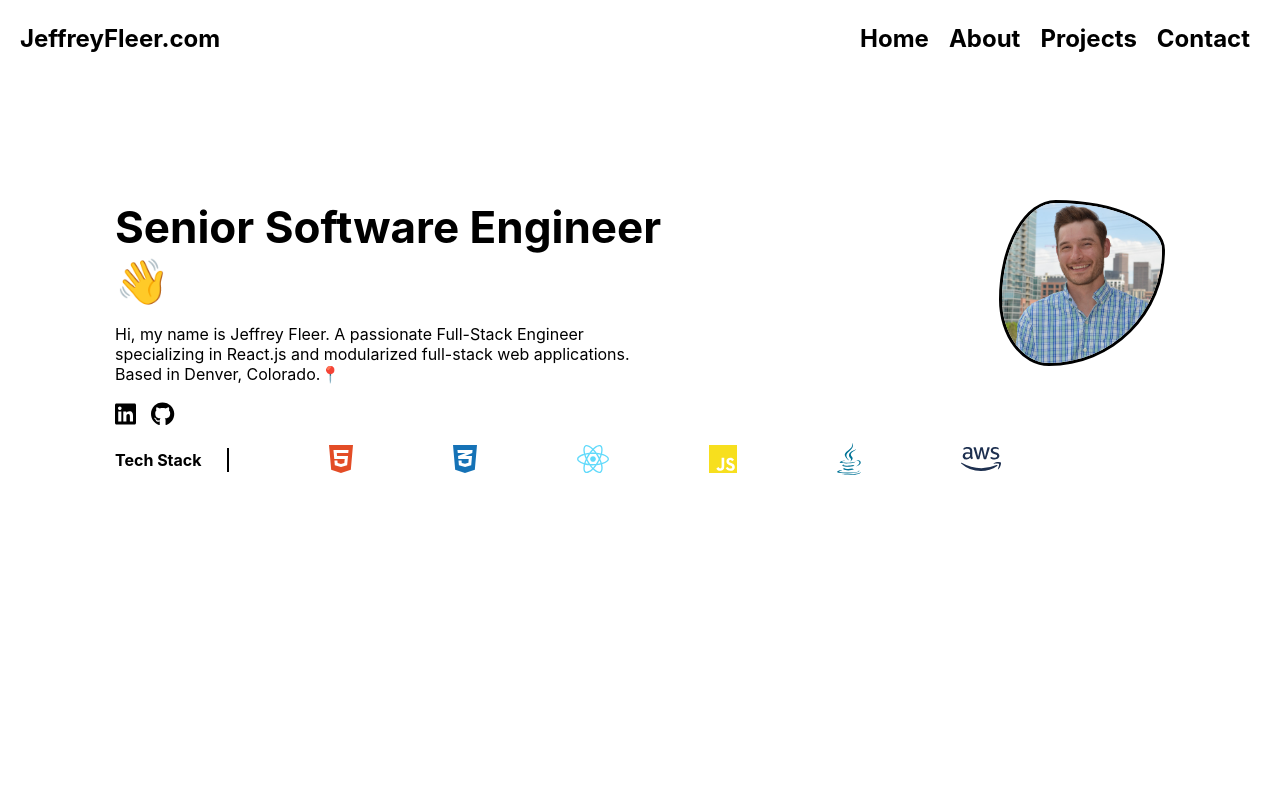
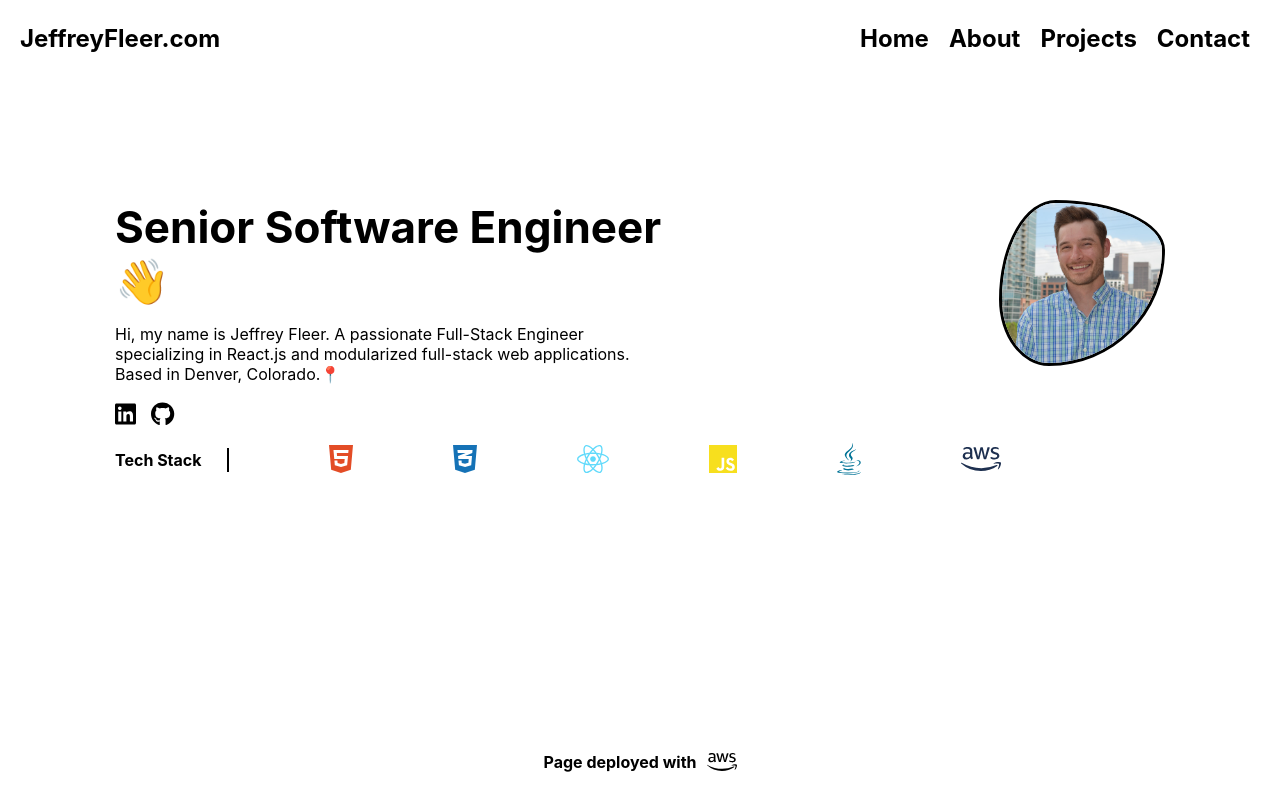
Before and after one commit to Fleerless/Typescript-Portfolio, a React (Create React App) app: page / in a window 1280 px wide. Shown: the top 800 px of the page. Built offline with nearby package versions, Linux system fonts and the light colour scheme; the HTML template or start-up script is replaced by a standard one.

Commit message:
created footer

```diff
--- a/src/App.tsx
+++ b/src/App.tsx
@@ -3,8 +3,7 @@ import './App.css';
 import Header from './Components/Header/Header';
 import Title from './Components/Home/Home';
 import About from './Components/About/About';
-import styled from 'styled-components';
-
+import Footer from './Components/Footer/Footer';
 
 function App() {
 	return (
@@ -15,6 +14,7 @@ function App() {
 			/>
 				<Title />
 				<About />
+				<Footer />
 			<img src="/images/UnderConstruction.png" alt="Jeffrey Fleer" />
 		</div>
 	);
--- /dev/null
+++ b/src/Components/Footer/Footer.tsx
@@ -0,0 +1,17 @@
+import React from 'react';
+import {FooterContainer, IconSpan } from './Styled/Footer.styled';
+import { FontAwesomeIcon } from '@fortawesome/react-fontawesome';
+import { faAws } from '@fortawesome/free-brands-svg-icons';
+
+const Footer = () => {
+    return (
+		<FooterContainer>
+			Page deployed with
+            <IconSpan>
+			<FontAwesomeIcon icon={faAws} size='xl' />
+            </IconSpan>
+		</FooterContainer>
+	);
+};
+
+export default Footer;
--- /dev/null
+++ b/src/Components/Footer/Styled/Footer.styled.tsx
@@ -0,0 +1,18 @@
+import styled from 'styled-components';
+
+export const FooterContainer = styled.footer`
+    background-color: #ffffff;
+    font-size: 16px;
+    font-weight: bold;
+    width: 100%;
+    position: fixed;
+    bottom: 0;
+    text-align: center;
+    height: 40px;
+    padding: 10px 0
+    }
+`;
+
+export const IconSpan = styled.span`
+    padding-left: 10px;
+`;
```
